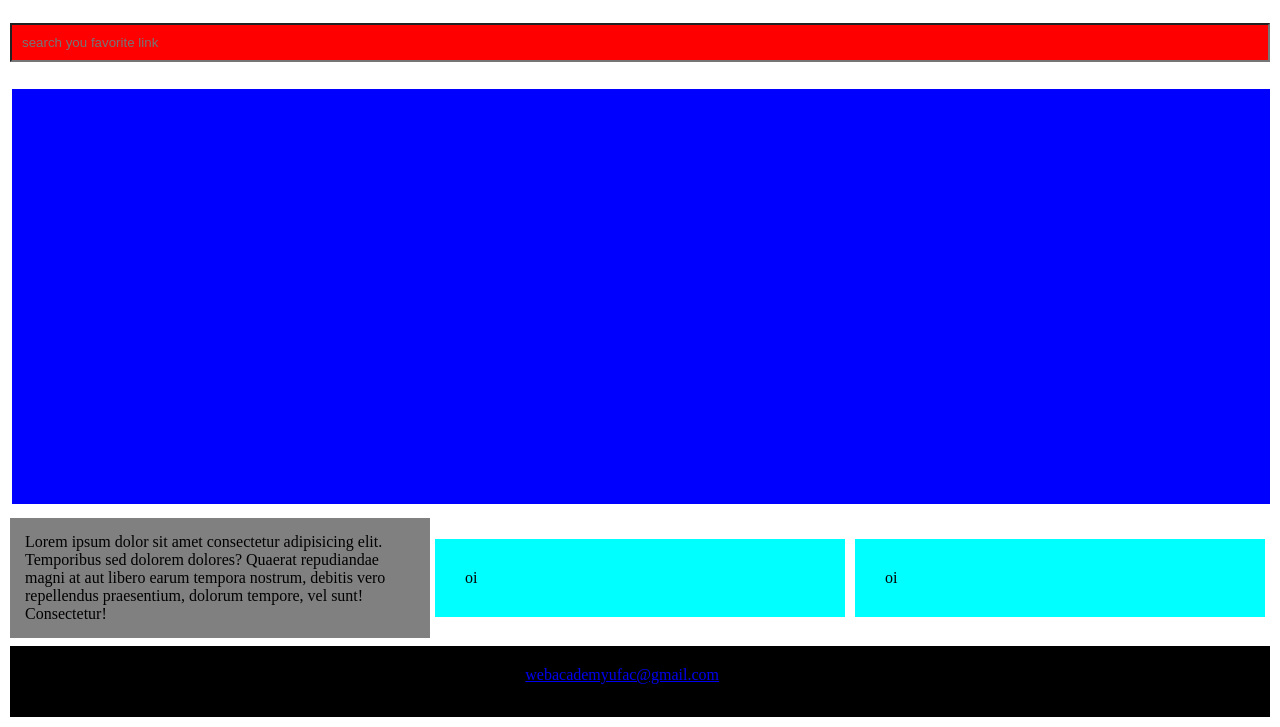
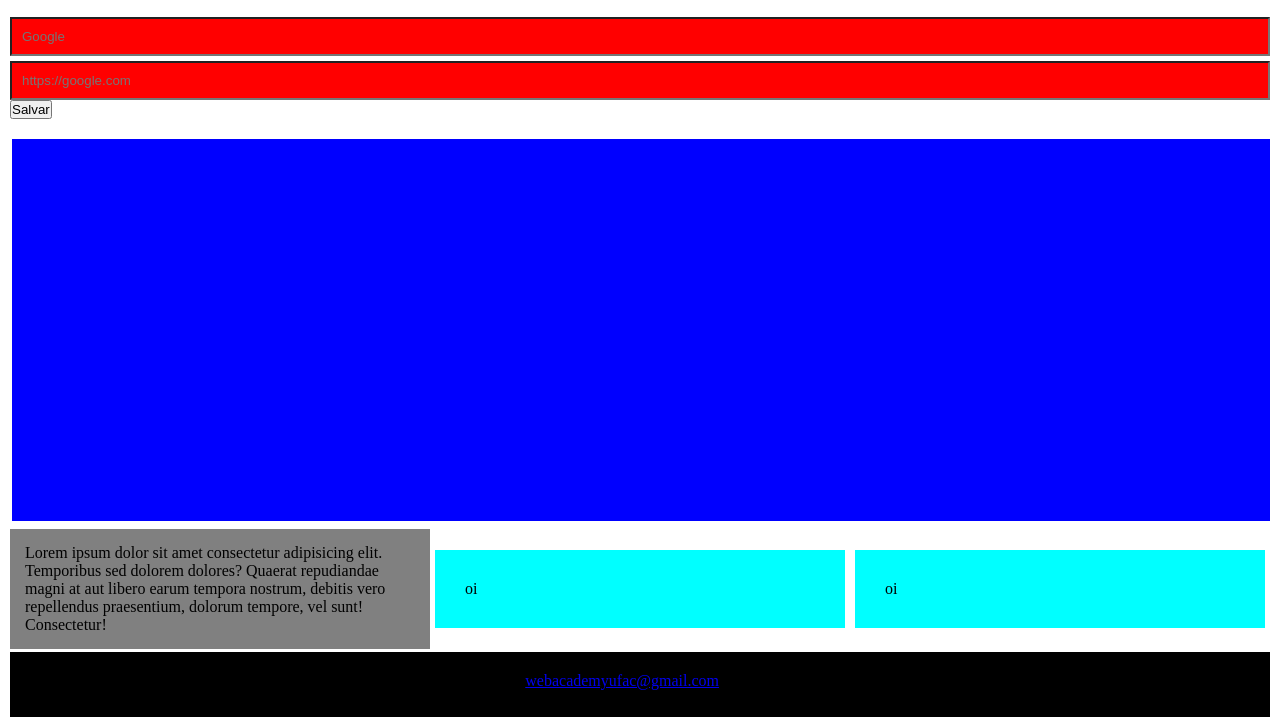
Before and after one commit to kalebesilva/pair-programming-back-end-avancado, a plain HTML site: page Disciplina avançada de front-end/desafio 1/index.html in a window 1280 px wide. Shown: the part 73-800 px from the top of the page. Drawn offline with Linux system fonts and the light colour scheme.

Commit message:
inserindo novos campos no form

```diff
--- a/Disciplina avançada de front-end/desafio 1/index.html
+++ b/Disciplina avançada de front-end/desafio 1/index.html
@@ -20,8 +20,10 @@
         </div>
     </nav>
     <div class="search-bar">
-        <form action="">
-        <input class="input-bar" type="text" placeholder="search you favorite link">
+        <form action="" class="form-insert-urls">
+        <input class="input-bar name" type="text" placeholder="Google">
+        <input class="input-bar url" type="text" placeholder="https://google.com">
+        <input type="submit" value="Salvar">
         </form>
     </div>
     <div class="favorite-links-showcase">
--- a/Disciplina avançada de front-end/desafio 1/script.js
+++ b/Disciplina avançada de front-end/desafio 1/script.js
@@ -1,4 +1,5 @@
 let ul = document.querySelector('.my-list');
+let form = document.querySelector('.form-insert-urls');
 const url = "http://localhost:3000/";
 
 console.log(ul)
```
